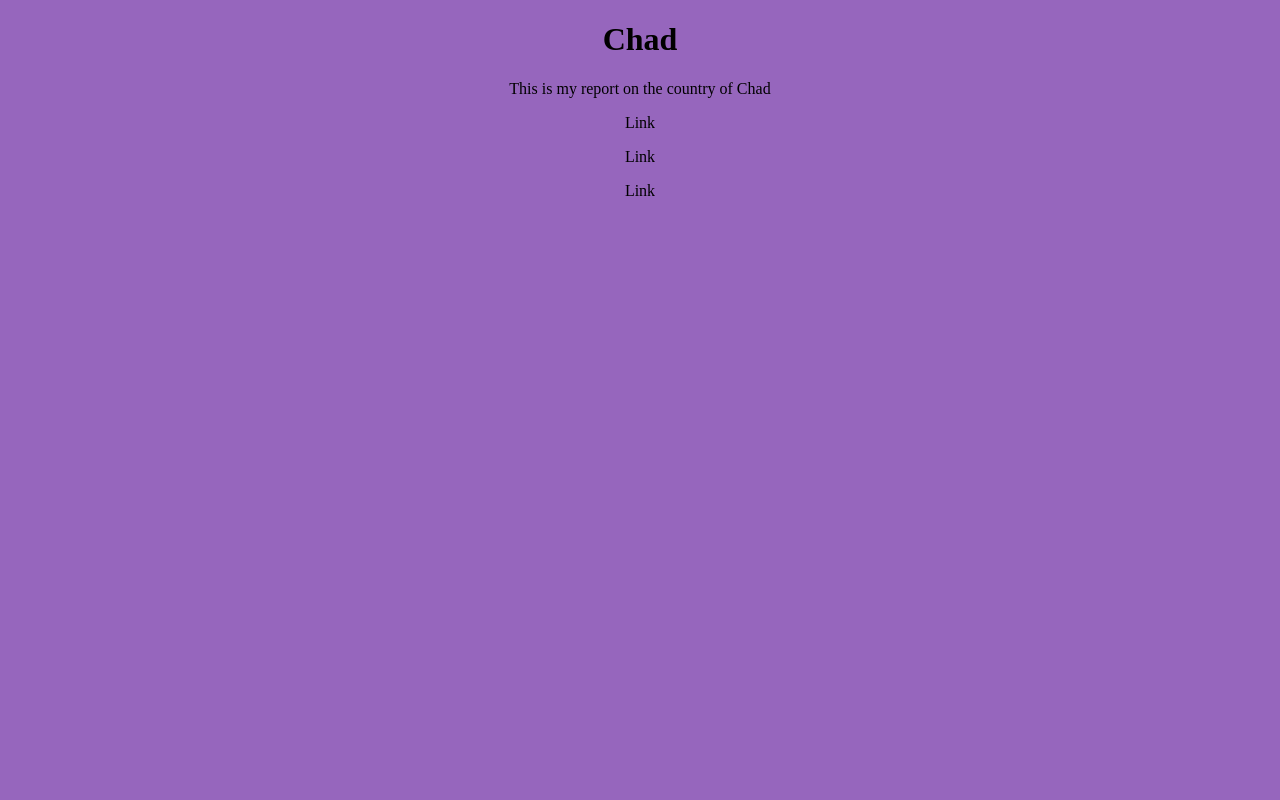
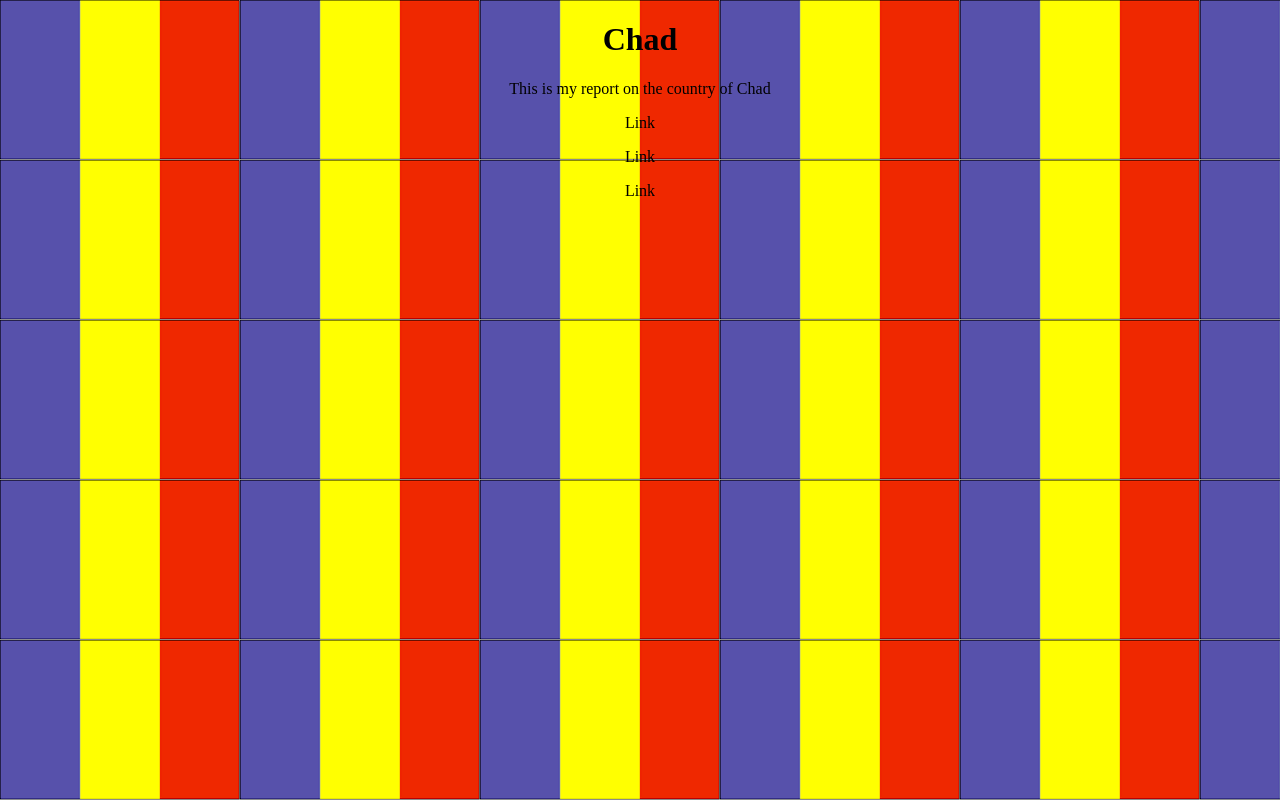
Before and after one commit to Leocarson/HappyCat234.github.io, a plain HTML site: page Chad.html in a window 1280 px wide. Drawn offline with Linux system fonts and the light colour scheme.

Commit message:
Update chad.css

```diff
--- a/css/chad.css
+++ b/css/chad.css
@@ -1,5 +1,5 @@
 body{
-  background-color: #9666BD;
+  background-image: url('chad.png');
 }
 #title{
   text-align: center;
```
